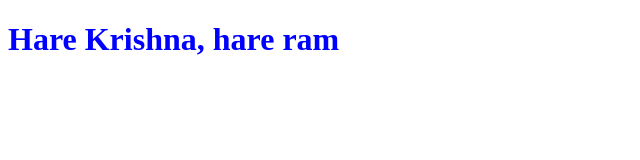
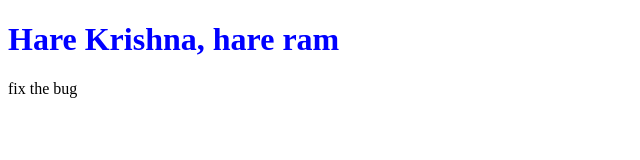
Before and after one commit to Sachi2305/Sample, a plain HTML site: page one/test.html in a window 1280 px wide. Shown: the full height of the page, 0-640 px from the left. Drawn offline with Linux system fonts and the light colour scheme.

Commit message:
fix bug in modify2

```diff
--- a/one/test.html
+++ b/one/test.html
@@ -12,5 +12,6 @@
 </head>
 <body>
     <h1>Hare Krishna, hare ram </h1>
+    <p> fix the bug </p>
 </body>
 </html>
```
